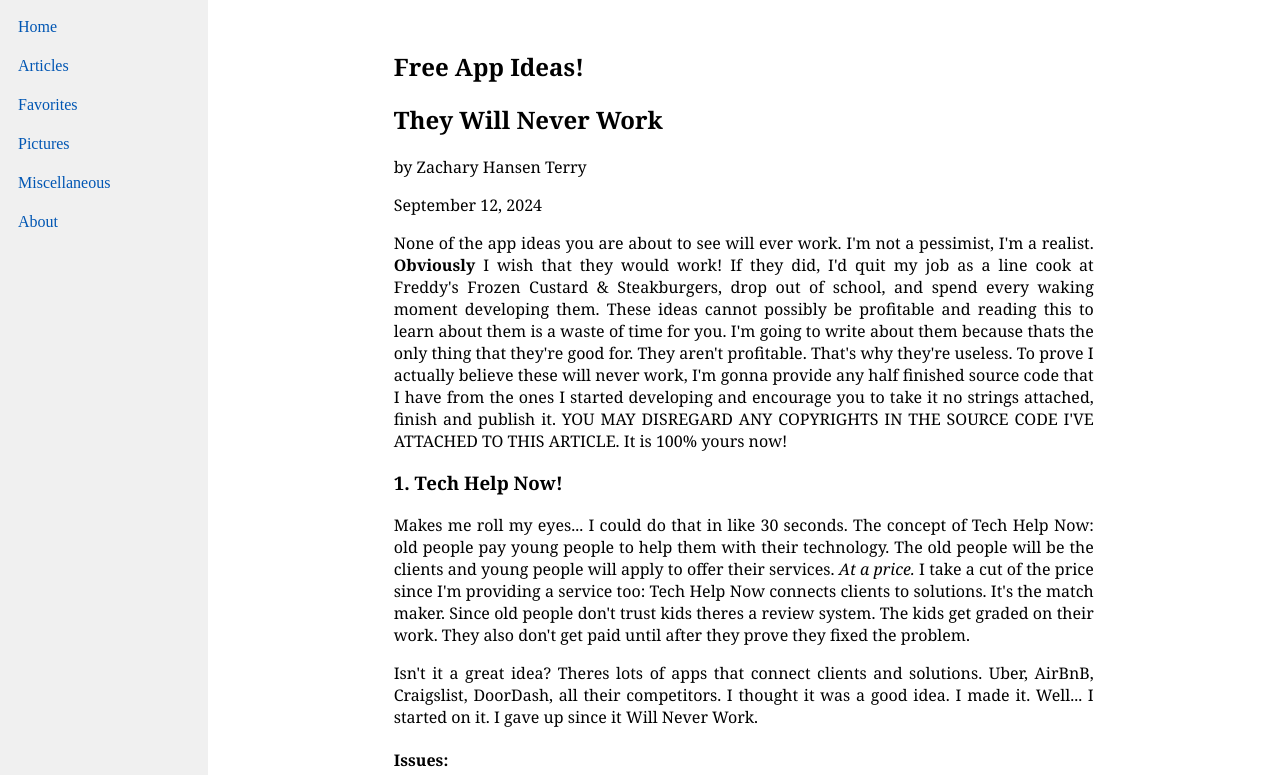
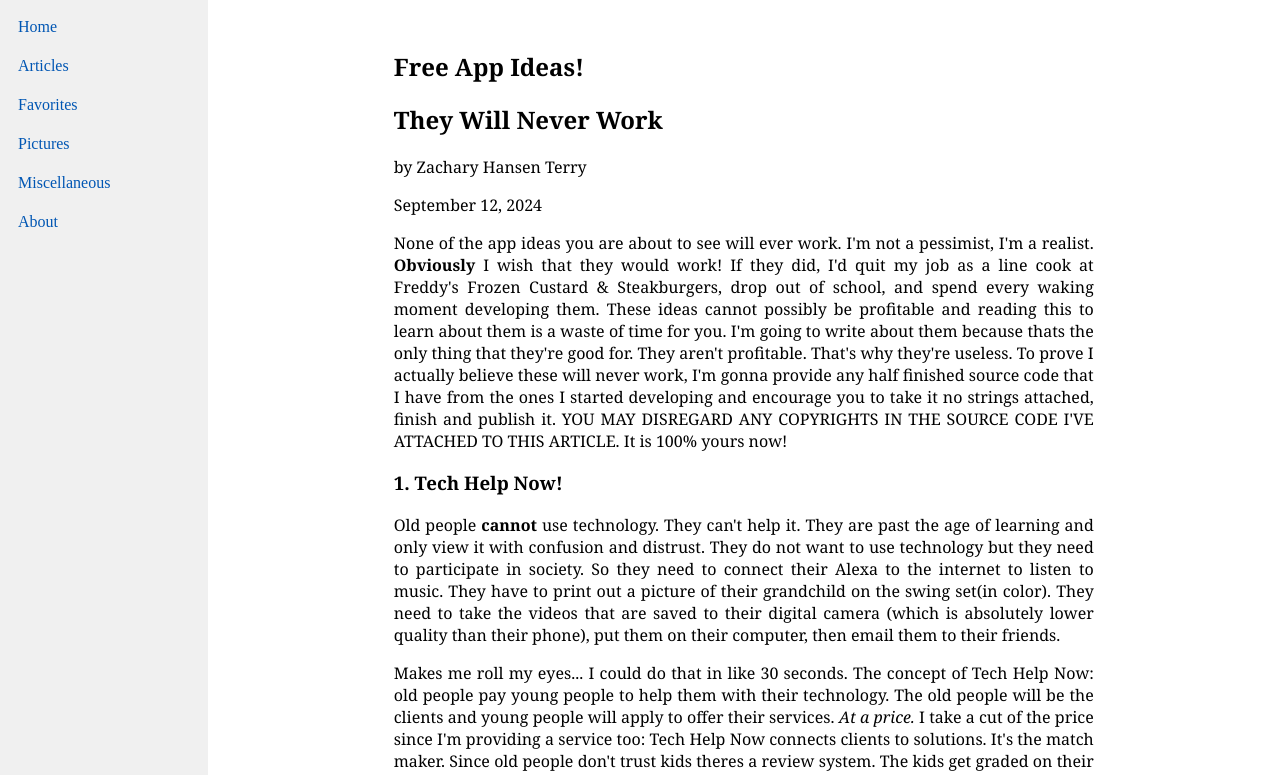
Before and after one commit to Zmht/landing, a plain HTML site: page writing/app_ideas/app_ideas.html in a window 1280 px wide. Shown: the top 775 px of the page. Drawn offline with Linux system fonts and the light colour scheme.

Commit message:
Update app_ideas.html

```diff
--- a/writing/app_ideas/app_ideas.html
+++ b/writing/app_ideas/app_ideas.html
@@ -26,6 +26,7 @@
 
             <h3>1. Tech Help Now!</h3>
 
+            <p>Old people <strong>cannot</strong> use technology. They can't help it. They are past the age of learning and only view it with confusion and distrust. They do not want to use technology but they need to participate in society. So they need to connect their Alexa to the internet to listen to music. They have to print out a picture of their grandchild on the swing set(in color). They need to take the videos that are saved to their digital camera (which is absolutely lower quality than their phone), put them on their computer, then email them to their friends.</p>
 
             <p>Makes me roll my eyes... I could do that in like 30 seconds. The concept of Tech Help Now: old people pay young people to help them with their technology. The old people will be the clients and young people will apply to offer their services. <em>At a price.</em> I take a cut of the price since I'm providing a service too: Tech Help Now connects clients to solutions. It's the match maker. Since old people don't trust kids theres a review system. The kids get graded on their work. They also don't get paid until after they prove they fixed the problem. </p>
 
```
